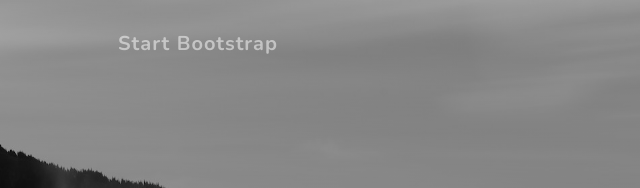
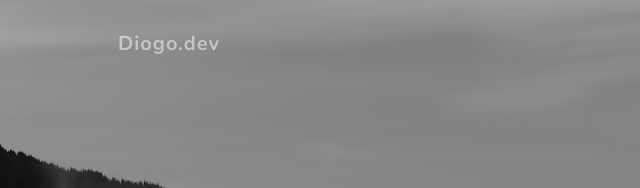
Before and after one commit to DiogoDias2007/github-ceub, a plain HTML site: page index.html in a window 1280 px wide. Shown: the top 188 px of the page, 0-640 px from the left. Drawn offline with nearby package versions, Linux system fonts and the light colour scheme.

Commit message:
Update index.html

```diff
--- a/index.html
+++ b/index.html
@@ -19,7 +19,7 @@
         <!-- Navigation-->
         <nav class="navbar navbar-expand-lg navbar-light fixed-top" id="mainNav">
             <div class="container px-4 px-lg-5">
-                <a class="navbar-brand" href="#page-top">Start Bootstrap</a>
+                <a class="navbar-brand" href="#page-top">Diogo.dev</a>
                 <button class="navbar-toggler navbar-toggler-right" type="button" data-bs-toggle="collapse" data-bs-target="#navbarResponsive" aria-controls="navbarResponsive" aria-expanded="false" aria-label="Toggle navigation">
                     Menu
                     <i class="fas fa-bars"></i>
```
